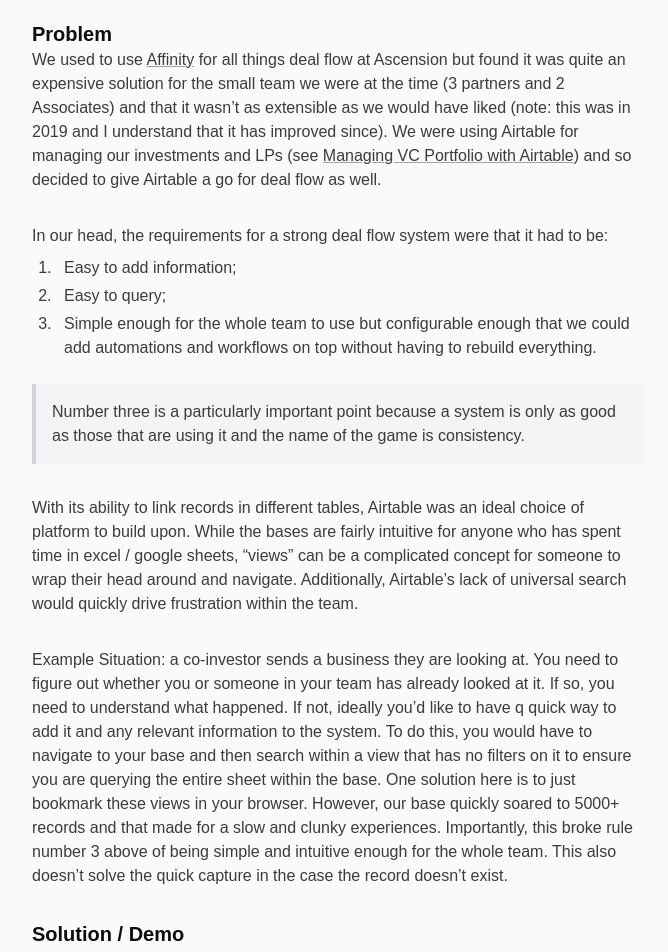
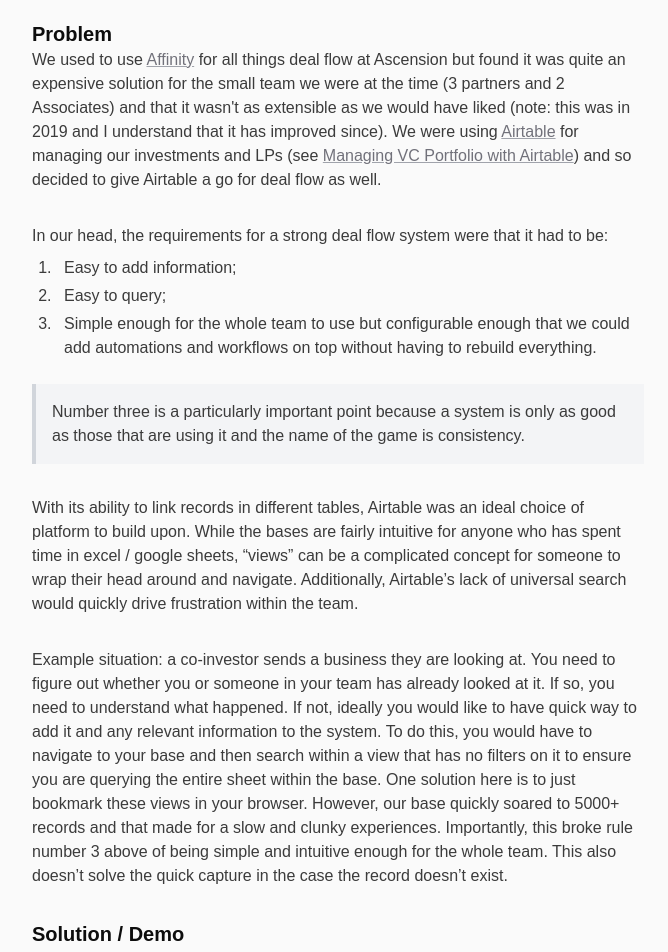
Before and after one commit to nicoalbanese/personal-site-2022, a Next.js app: page /projects/dealflow-hub in a window 1280 px wide. Shown: the part 280-1232 px from the top of the page, without its empty margins (302-970 px from the left). Built offline with nearby package versions, Linux system fonts and the light colour scheme.

Commit message:
cleaned up article

```diff
--- a/components/layout.tsx
+++ b/components/layout.tsx
@@ -24,14 +24,14 @@
             <Link
               href="https://twitter.com/nicoalbanese10"
               target={"_blank"}
-              className="mr-4 text-sm text-tertiary dark:text-darkTertiary"
+              className="mr-4 text-sm text-tertiary dark:text-darkTertiary dark:decoration-slate-500"
             >
               Twitter
             </Link>
             <Link
               href="https://www.linkedin.com/in/nicoalbanese/"
               target={"_blank"}
-              className="text-sm text-tertiary dark:text-darkTertiary"
+              className="text-sm text-tertiary dark:text-darkTertiary dark:decoration-slate-500"
             >
               Linkedin
             </Link>
--- a/pages/projects/dealflow-hub.tsx
+++ b/pages/projects/dealflow-hub.tsx
@@ -1,66 +1,75 @@
 import Link from "next/link";
 import Image from "next/image";
 import Layout from "../../components/layout";
+import Head from "next/head";
 
 const DealflowHub = () => {
   return (
+    <>
+    <Head>
+      <title>Deal Flow Hub</title>
+      <meta name="description" content="lightweight interface on top of airtable to query, add, and interact with base" />
+    </Head>
       <Layout>
         <Link href="/projects">back</Link>
-      <h1>Dealflow Hub</h1>
+        <h1>Deal Flow Hub</h1>
         <div id="project-article">
           <h3>Problem</h3>
           <p>
-          We used to use <Link href={"https://www.affinity.co/"}>Affinity</Link>{" "}
-          for all things deal flow at Ascension but found it was quite an
-          expensive solution for the small team we were at the time (3 partners
-          and 2 Associates) and that it wasn’t as extensible as we would have
-          liked (note: this was in 2019 and I understand that it has improved
-          since). We were using Airtable for managing our investments and LPs
-          (see{" "}
+            We used to use{" "}
+            <Link href={"https://www.affinity.co/"}>Affinity</Link> for all
+            things deal flow at Ascension but found it was quite an expensive
+            solution for the small team we were at the time (3 partners and 2
+            Associates) and that it wasn&apos;t as extensible as we would have liked
+            (note: this was in 2019 and I understand that it has improved
+            since). We were using{" "}
+            <Link href={"https://www.airtable.com"}>Airtable</Link> for managing
+            our investments and LPs (see{" "}
             <Link href="/posts/vc-portfolio-airtable">
               Managing VC Portfolio with Airtable
             </Link>
             ) and so decided to give Airtable a go for deal flow as well.
           </p>
           <p>
-          In our head, the requirements for a strong deal flow system were that
-          it had to be:
+            In our head, the requirements for a strong deal flow system were
+            that it had to be:
             <ol>
               <li>Easy to add information;</li>
               <li>Easy to query;</li>
               <li>
                 Simple enough for the whole team to use but configurable enough
-              that we could add automations and workflows on top without having
-              to rebuild everything.
+                that we could add automations and workflows on top without
+                having to rebuild everything.
               </li>
             </ol>
             <blockquote>
               Number three is a particularly important point because a system is
-            only as good as those that are using it and the name of the game is
-            consistency.
+              only as good as those that are using it and the name of the game
+              is consistency.
             </blockquote>
           </p>
           <p>
-          With its ability to link records in different tables, Airtable was an
-          ideal choice of platform to build upon. While the bases are fairly
-          intuitive for anyone who has spent time in excel / google sheets,
-          “views” can be a complicated concept for someone to wrap their head
-          around and navigate. Additionally, Airtable’s lack of universal search
-          would quickly drive frustration within the team.
+            With its ability to link records in different tables, Airtable was
+            an ideal choice of platform to build upon. While the bases are
+            fairly intuitive for anyone who has spent time in excel / google
+            sheets, “views” can be a complicated concept for someone to wrap
+            their head around and navigate. Additionally, Airtable’s lack of
+            universal search would quickly drive frustration within the team.
           </p>
           <p>
-          Example Situation: a co-investor sends a business they are looking at.
-          You need to figure out whether you or someone in your team has already
-          looked at it. If so, you need to understand what happened. If not,
-          ideally you’d like to have q quick way to add it and any relevant
-          information to the system. To do this, you would have to navigate to
-          your base and then search within a view that has no filters on it to
-          ensure you are querying the entire sheet within the base. One solution
-          here is to just bookmark these views in your browser. However, our
-          base quickly soared to 5000+ records and that made for a slow and
-          clunky experiences. Importantly, this broke rule number 3 above of
-          being simple and intuitive enough for the whole team. This also
-          doesn’t solve the quick capture in the case the record doesn’t exist.
+            Example situation: a co-investor sends a business they are looking
+            at. You need to figure out whether you or someone in your team has
+            already looked at it. If so, you need to understand what happened.
+            If not, ideally you would like to have quick way to add it and any
+            relevant information to the system. To do this, you would have to
+            navigate to your base and then search within a view that has no
+            filters on it to ensure you are querying the entire sheet within the
+            base. One solution here is to just bookmark these views in your
+            browser. However, our base quickly soared to 5000+ records and that
+            made for a slow and clunky experiences. Importantly, this broke rule
+            number 3 above of being simple and intuitive enough for the whole
+            team. This also doesn’t solve the quick capture in the case the
+            record doesn’t exist.
           </p>
           <div id="solution-section">
             <h3>Solution / Demo</h3>
@@ -86,12 +95,12 @@
                 ></iframe>
               </div>
               <p>
-              A quick search in the universal search bar queries the entire base
-              and returns any matching records. You are presented with key
-              information including the company&apos;s name, description, raise
-              amount, the fund looking at the opportunity, as well as a link to
-              the company&apos;s website, deck, and to the record within
-              Airtable.
+                A quick search in the universal search bar queries the entire
+                base and returns any matching records. You are presented with
+                key information including the company&apos;s name, description,
+                raise amount, the fund looking at the opportunity, as well as a
+                link to the company&apos;s website, deck, and to the record
+                within Airtable.
               </p>
             </div>
 
@@ -117,8 +126,8 @@
                 ></iframe>
               </div>
               <p>
-              Nothing complicated here. Just an easy way to get right to a form
-              to add a new company.
+                Nothing complicated here. Just an easy way to get right to a
+                form to add a new company.
               </p>
             </div>
             <div>
@@ -151,12 +160,14 @@
           <div>
             <h3>Source Code</h3>
             <p>
-            The app was built using NextJS/T3 Stack and the codebase is{" "}
+              The app was built using Next.js/T3 Stack and the codebase is{" "}
               <Link href="https://github.com/nicoalbanese/dealflow-tool">
                 here
               </Link>
-            . Note: I’m a self taught developer and the code is the exact
-            opposite of elegant 😂
+              . This project was an excuse to play around with T3 Stack and boy
+              was it fun. Definitely check it out if you&apos;re interested in
+              building full-stack apps. Note: I’m a self taught developer and so
+              the code is the exact opposite of elegant 😂
             </p>
           </div>
           <div className="relative">
@@ -176,7 +187,7 @@
             <h3>Additional Reading</h3>
             <ol>
               <li>
-              <Link href="https://nextjs.org/">NextJS</Link>
+                <Link href="https://nextjs.org/">Next.js</Link>
               </li>
               <li>
                 <Link href="https://create.t3.gg/">T3 Stack</Link>
@@ -187,9 +198,16 @@
                 </Link>
               </li>
             </ol>
+            <p className="mt-4">
+              There are two other important elements of the dealflow hub that I
+              will go over in a future post: 1) Triage Early Pipeline; 2)
+              Rejection Email Drafter. Both save me hours a day and I&apos;m
+              really excited to share soon 👀
+            </p>
           </div>
         </div>
       </Layout>
+    </>
   );
 };
 
--- a/styles/globals.css
+++ b/styles/globals.css
@@ -23,7 +23,7 @@
   }
 
   a {
-    @apply underline transition duration-300 ease-in-out dark:underline-dark text-secondary dark:text-darkSecondary;
+    @apply underline transition duration-300 ease-in-out dark:underline-dark text-link dark:text-darkLink;
   }
   a:hover {
     @apply underline transition duration-300 ease-in-out dark:underline-dark text-primary dark:text-darkPrimary;
--- a/tailwind.config.js
+++ b/tailwind.config.js
@@ -16,10 +16,12 @@
       textColor: {
         primary: "hsl(0, 0%, 5%)",
         secondary: "hsl(0, 0%, 23%)",
+        link: "rgb(113 113 122)",
         tertiary: "hsl(224, 6%, 48%)",
         darkTertiary: "hsl(224, 25%, 56%)",
         darkPrimary: "hsl(0, 0%, 100%)",
         darkSecondary: "hsl(224, 25%, 80%)",
+        darkLink: "hsl(224, 25%, 91%)",
         svg: "hsl(0, 0%, 98%)",
         darkSVG: "hsl(224, 25%, 12%)",
       },
```
Also changed, not shown: public/project-gifs/new-company.gif (deleted), public/project-gifs/search-company.gif (deleted). Lines whose indentation alone changed are shown as unchanged.
